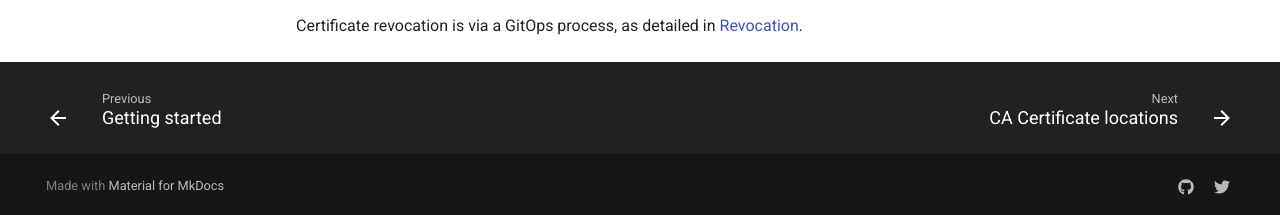
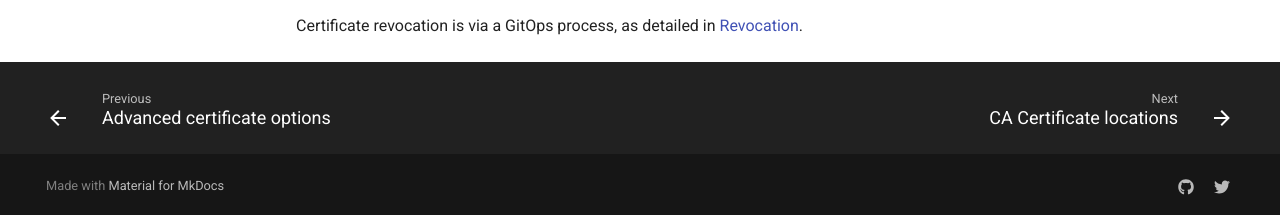
Before and after one commit to serverless-ca/terraform-aws-ca, an MkDocs documentation site: the page built from docs/automation.md, in a window 1280 px wide and 900 px high, scrolled down 1903 px. Shown: the part 682-897 px from the top of the window. Built offline with MkDocs 1.6.1 and Material for MkDocs 9.7.7, drawn with Linux system fonts in a browser that asks for light colours; comment, search, counter and statistics services are not loaded; some of the changed lines change nothing that is shown.

Commit message:
Update link to advanced certificate options documentation (#515)

```diff
--- a/mkdocs.yml
+++ b/mkdocs.yml
@@ -47,7 +47,7 @@ extra:
 nav:
   - Home: index.md
   - Getting started: getting-started.md
-  - Advanced certificate options: certificate-options.md
+  - Advanced certificate options: certificate-settings.md
   - Automation: automation.md
   - CA Certificate locations: locations.md
   - Client certificates: client-certificates.md
```
